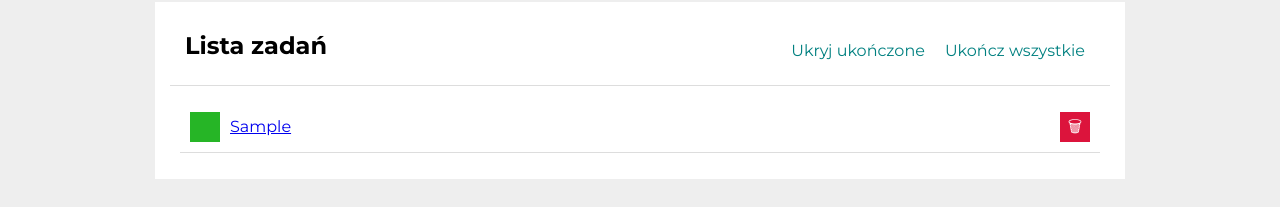
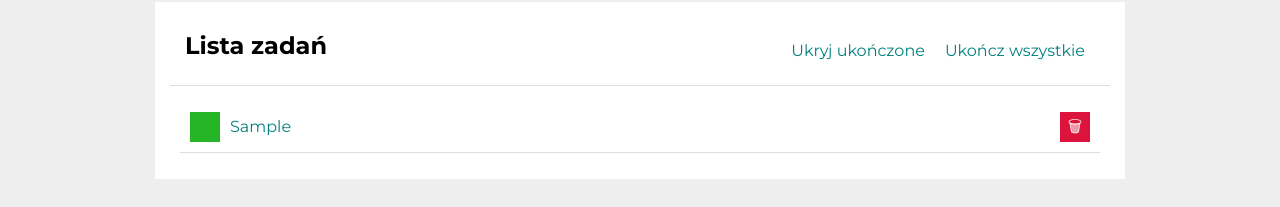
Before and after one commit to Piotr-Godlewski/tasklist-react, a React (Create React App) app: page /#/tasks in a window 1280 px wide. Both pictures are taken after typing "Sample" into the empty fields and a click on the button "Dodaj zadanie". Shown: the part 493-700 px from the top of the page. Built offline with nearby package versions, Linux system fonts and the light colour scheme.

Commit message:
added style-component to Link

```diff
--- a/src/features/tasks/TasksPage/TasksList/index.js
+++ b/src/features/tasks/TasksPage/TasksList/index.js
@@ -1,7 +1,7 @@
 import { useDispatch, useSelector } from "react-redux";
-import { TaskList, Item, Content, Button } from "./styled";
+import { TaskList, Item, Content, Button, StyledLink } from "./styled";
 import { toggleTaskDone, removeTask, selectHideDone, selectTasksByQuery } from "../../tasksSlice";
-import { useLocation, Link } from "react-router-dom/cjs/react-router-dom";
+import { useLocation } from "react-router-dom/cjs/react-router-dom";
 import searchQueryParamName from "../searchQueryParamName";
 
 const TasksList = () => {
@@ -26,7 +26,7 @@ const TasksList = () => {
             {task.done ? "✔" : ""}
           </Button>
           <Content done={task.done}>
-            <Link to={`/tasks/${task.id}`}>{task.content}</Link>
+            <StyledLink to={`/tasks/${task.id}`}>{task.content}</StyledLink>
           </Content>
           <Button
             onClick={() => dispatch(removeTask(task.id))}
--- a/src/features/tasks/TasksPage/TasksList/styled.js
+++ b/src/features/tasks/TasksPage/TasksList/styled.js
@@ -1,3 +1,4 @@
+import { Link } from "react-router-dom/cjs/react-router-dom";
 import styled, { css } from "styled-components";
 
 export const TaskList = styled.ul`
@@ -53,3 +54,13 @@ export const Button = styled.button`
         }
     `}
 `;
+
+export const StyledLink = styled(Link)`
+text-decoration: none;
+color: ${({theme}) => theme.color.teal};
+    transition: 0.5s;
+
+    &:hover {
+        filter: brightness(150%);
+    }
+`;
```
